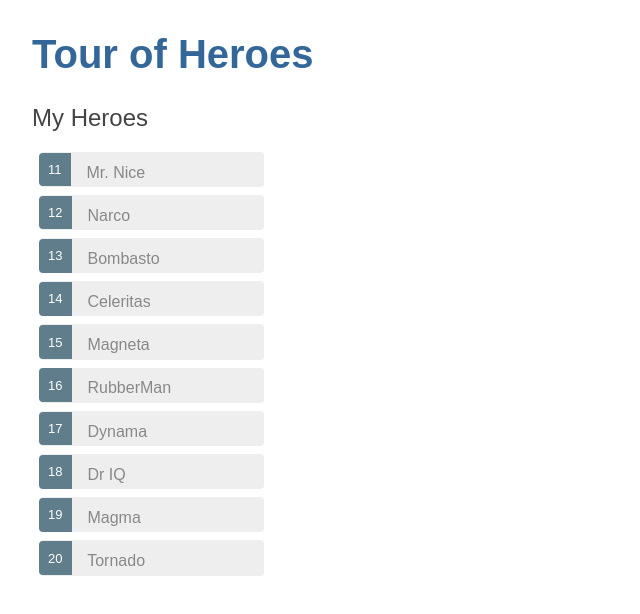
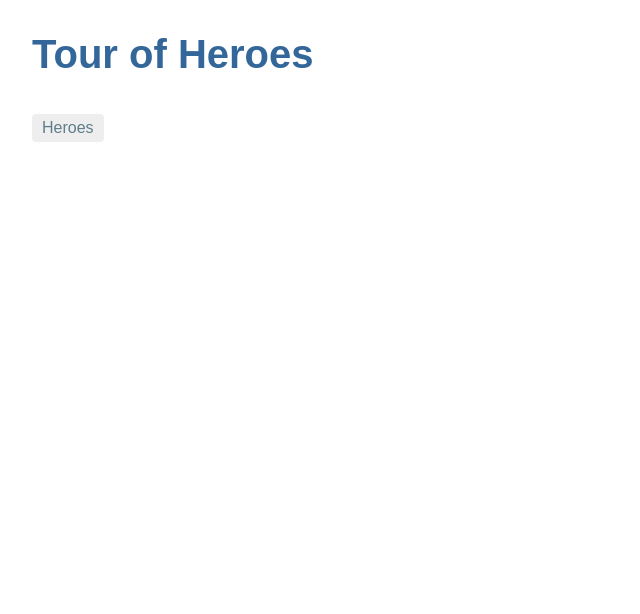
Before and after one commit to lafferjm/vue-tour-of-heroes, a Vue app: page / in a window 1280 px wide. Shown: the top 614 px of the page, without its empty margins (0-640 px from the left). Built offline with nearby package versions, Linux system fonts and the light colour scheme.

Commit message:
basic routing

```diff
--- a/package.json
+++ b/package.json
@@ -10,7 +10,8 @@
   },
   "dependencies": {
     "json-server": "^0.14.2",
-    "vue": "^2.5.21"
+    "vue": "^2.5.21",
+    "vue-router": "^3.0.2"
   },
   "devDependencies": {
     "@vue/cli-plugin-babel": "^3.2.0",
--- a/src/App.vue
+++ b/src/App.vue
@@ -1,7 +1,10 @@
 <template>
   <div>
     <h1>{{ title }}</h1>
-    <heroes></heroes>
+    <nav>
+      <router-link to="/heroes">Heroes</router-link>
+    </nav>
+    <router-view />
   </div>
 </template>
 
--- /dev/null
+++ b/src/filters.js
@@ -0,0 +1,5 @@
+import Vue from 'vue';
+
+Vue.filter('uppercase', value => {
+  return value.toUpperCase();
+});
--- a/src/main.js
+++ b/src/main.js
@@ -1,12 +1,12 @@
 import Vue from "vue";
+import router from './router';
+import './filters';
+
 import App from "./App.vue";
 
 Vue.config.productionTip = false;
 
-Vue.filter('uppercase', value => {
-  return value.toUpperCase();
-});
-
 new Vue({
+  router,
   render: h => h(App)
 }).$mount("#app");
--- /dev/null
+++ b/src/router.js
@@ -0,0 +1,17 @@
+import Vue from 'vue';
+import Router from 'vue-router';
+
+import Heroes from './components/Heroes';
+
+Vue.use(Router);
+
+export default new Router({
+  mode: 'history',
+  routes: [
+    {
+      path: '/heroes',
+      name: 'heroes',
+      component: Heroes
+    }
+  ]
+});
```
Also changed, not shown: 1 other file (tests, documents, lock files or other folders).
